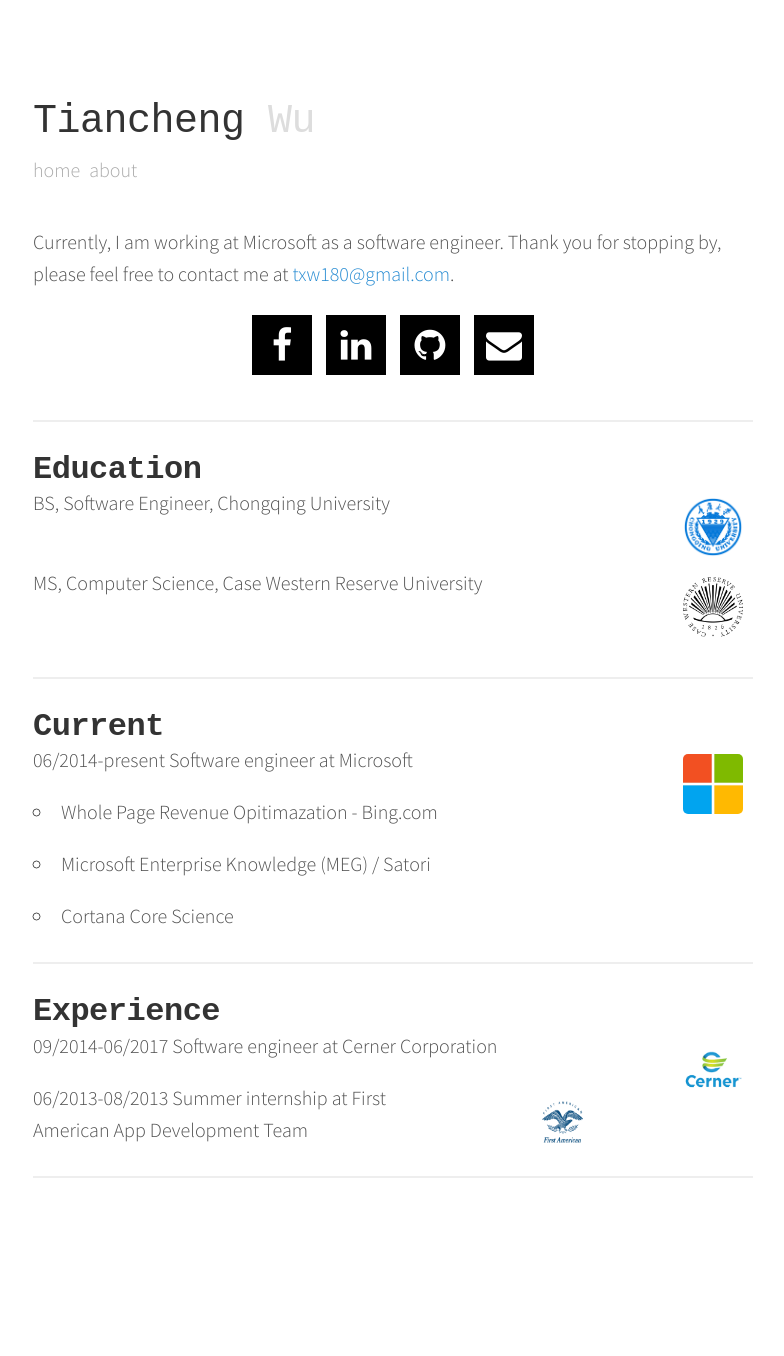
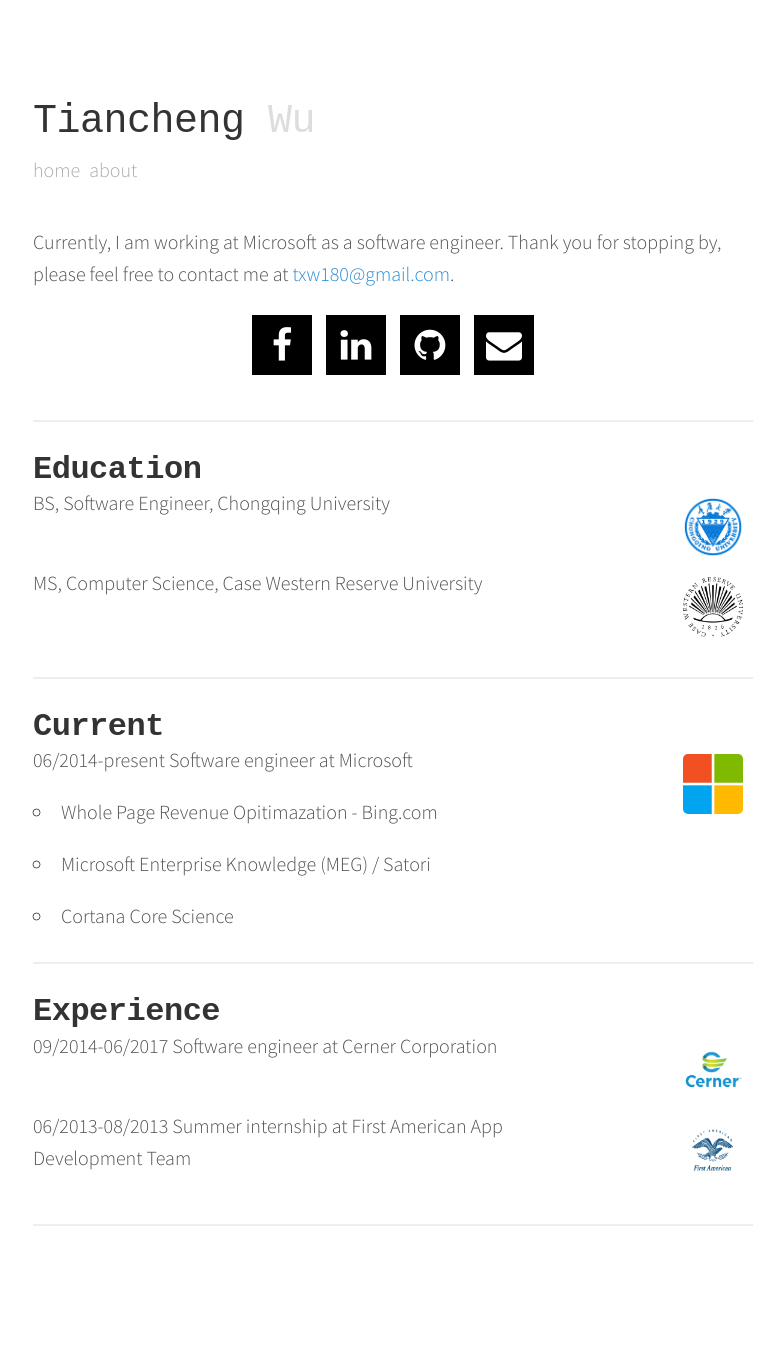
Before and after one commit to ilikeeatingrice/ilikeeatingrice.github.io, a Jekyll site: the page built from about.html, in a window 1280 px wide. Shown: the whole page, without its empty margins (247-1031 px from the left). Built offline with Jekyll 4.4.1, drawn with Linux system fonts in a browser that asks for light colours; nearby versions of some CDN libraries; before the commit the page ends 1308 px from its top, so only the background shows below that.

Commit message:
Fix: Align logos in experience section using overflow: auto

```diff
--- a/about.html
+++ b/about.html
@@ -44,11 +44,11 @@
     </div>
     <hr size=1>
     <h2 id="exp">Experience</h2>
-    <div id="work">
+    <div id="work" style="overflow: auto; width: 100%;">
       <img class="logo" id="cerner" name="cernerlogo" src="/static/cernerlogo.png">
       <p>09/2014-06/2017 Software engineer at Cerner Corporation</p>
     </div>
-    <div id="intern">
+    <div id="intern" style="overflow: auto; width: 100%;">
       <img class="logo" id="intern" name="internlogo" src="/static/FALogo_FA_Vert-rgb.png">
       <p>06/2013-08/2013 Summer internship at First American App Development Team</p>
     </div>
```
